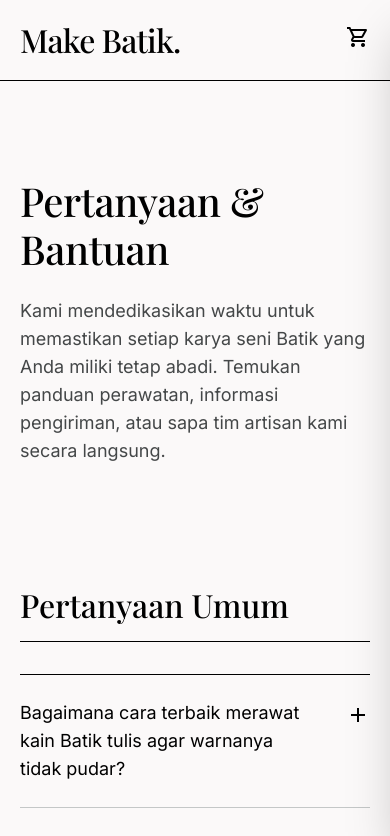
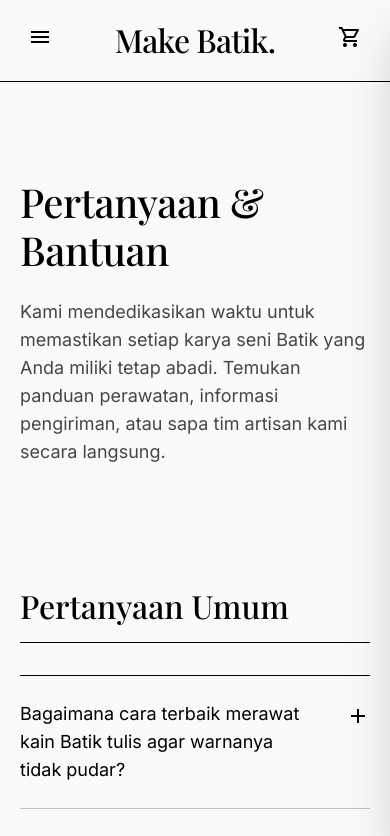
Before and after one commit to menootpass/makebatik, a Next.js app: page /faq in a window 390 px wide. Shown: the top 836 px of the page. Built offline with nearby package versions, Linux system fonts and the light colour scheme.

Commit message:
feat: enhance Navbar with mobile menu and cart button styling
Co-authored-by: Me Not Password <76986234+menootpass@users.noreply.github.com>

```diff
--- a/components/Navbar.jsx
+++ b/components/Navbar.jsx
@@ -11,18 +11,22 @@ const NAV_LINKS = [
   { href: "/produk", label: "Produk" },
   { href: "/filosofi", label: "Filosofi" },
   { href: "/edukasi", label: "Edukasi" },
-  { href: "/faq", label: "Hubungi Kami" },
+  { href: "/faq", label: "Hubungi Kami" }, // Catatan: link ini sama dengan FAQ, kamu bisa ubah nanti ke /kontak jika perlu
 ];
 
-function NavLink({ href, label, active }) {
+function NavLink({ href, label, active, onClick }) {
   const base =
-    "font-label-caps text-label-caps uppercase transition-colors duration-300";
+    "font-label-caps text-label-caps uppercase transition-colors duration-300 block py-2 md:py-0";
   const activeClass =
     "text-primary border-b border-tertiary-container pb-1 opacity-80";
   const inactiveClass = "text-on-surface-variant hover:text-primary";
 
   return (
-    <Link href={href} className={`${base} ${active ? activeClass : inactiveClass}`}>
+    <Link
+      href={href}
+      className={`${base} ${active ? activeClass : inactiveClass}`}
+      onClick={onClick}
+    >
       {label}
     </Link>
   );
@@ -32,6 +36,7 @@ export default function Navbar({ variant = "default" }) {
   const pathname = usePathname();
   const { openCart, getTotalItems } = useCart();
   const [scrolled, setScrolled] = useState(false);
+  const [isMenuOpen, setIsMenuOpen] = useState(false); // State untuk kontrol menu mobile
   const count = getTotalItems();
 
   useEffect(() => {
@@ -39,6 +44,11 @@ export default function Navbar({ variant = "default" }) {
     window.addEventListener("scroll", onScroll);
     return () => window.removeEventListener("scroll", onScroll);
   }, []);
+
+  // Menutup menu mobile otomatis jika route berubah
+  useEffect(() => {
+    setIsMenuOpen(false);
+  }, [pathname]);
 
   const isActive = (href) => {
     if (href === "/") return pathname === "/";
@@ -55,6 +65,20 @@ export default function Navbar({ variant = "default" }) {
       }`}
     >
       <div className="flex justify-between items-center h-20 px-margin-mobile md:px-margin-desktop max-w-container-max mx-auto">
+
+        {/* Tombol Hamburger (Hanya muncul di Mobile) */}
+        <button
+          type="button"
+          onClick={() => setIsMenuOpen(!isMenuOpen)}
+          className="md:hidden text-primary p-2 focus:outline-none"
+          aria-label="Toggle Menu"
+        >
+          <span className="material-symbols-outlined text-2xl">
+            {isMenuOpen ? "close" : "menu"}
+          </span>
+        </button>
+
+        {/* Logo */}
         <Link
           href="/"
           className="font-headline-md text-headline-md text-primary tracking-tight flex items-center gap-4"
@@ -62,6 +86,7 @@ export default function Navbar({ variant = "default" }) {
           Make Batik.
         </Link>
 
+        {/* Menu Desktop */}
         <div className="hidden md:flex items-center gap-8">
           {NAV_LINKS.map((link) => (
             <NavLink
@@ -73,22 +98,42 @@ export default function Navbar({ variant = "default" }) {
           ))}
         </div>
 
+        {/* Keranjang Belanja */}
         <button
           type="button"
           onClick={openCart}
           aria-label="Cart"
-          className="text-primary hover:text-tertiary-container transition-colors duration-300 relative group"
+          className="text-primary hover:text-tertiary-container transition-colors duration-300 relative group p-2"
         >
           <span className="material-symbols-outlined group-hover:scale-110 transition-transform">
             shopping_cart
           </span>
           {count > 0 && (
-            <span className="absolute -top-1 -right-2 bg-primary text-on-primary font-label-caps text-[9px] w-4 h-4 flex items-center justify-center border border-primary">
+            <span className="absolute top-1 right-0 bg-primary text-on-primary font-label-caps text-[9px] w-4 h-4 flex items-center justify-center border border-primary rounded-full">
               {count}
             </span>
           )}
         </button>
       </div>
+
+      {/* Menu Mobile (Dropdown Slide Down) */}
+      <div
+        className={`md:hidden bg-surface border-t ${borderClass} overflow-hidden transition-all duration-300 ease-in-out ${
+          isMenuOpen ? "max-h-screen opacity-100 py-4" : "max-h-0 opacity-0 pointer-events-none"
+        }`}
+      >
+        <div className="flex flex-col gap-4 px-margin-mobile">
+          {NAV_LINKS.map((link) => (
+            <NavLink
+              key={link.label + link.href}
+              href={link.href}
+              label={link.label}
+              active={isActive(link.href)}
+              onClick={() => setIsMenuOpen(false)} // Tutup menu setelah diklik
+            />
+          ))}
+        </div>
+      </div>
     </nav>
   );
 }
```
